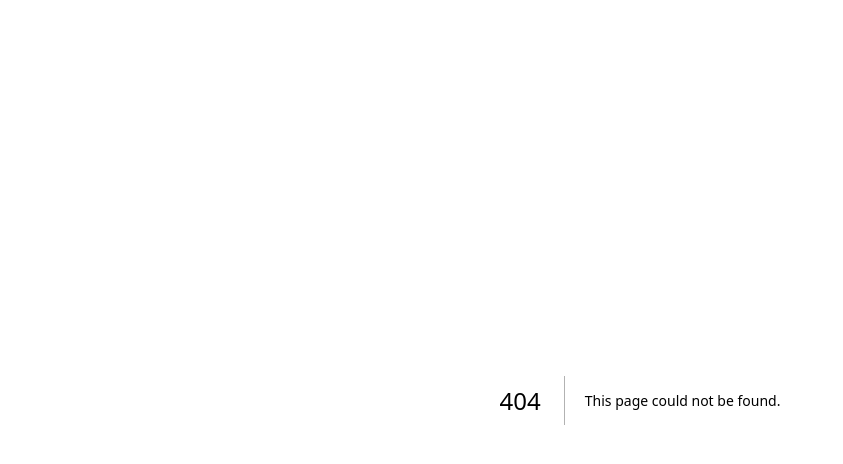
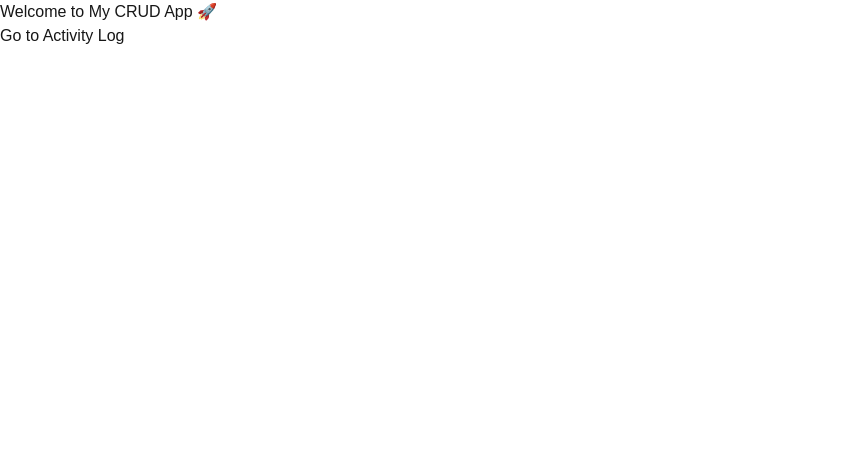
Before and after one commit to ValkyrieLim-dev/my-crud-app, a Next.js app: page / in a window 1280 px wide. Before the commit this address had no page. Shown: the top 464 px of the page, without its empty margins (0-843 px from the left). Built offline with nearby package versions, Linux system fonts and the light colour scheme.

Commit message:
Add homepage

```diff
--- /dev/null
+++ b/src/app/page.tsx
@@ -0,0 +1,9 @@
+// src/app/page.tsx
+export default function Home() {
+  return (
+    <main>
+      <h1>Welcome to My CRUD App 🚀</h1>
+      <a href="/activity-log">Go to Activity Log</a>
+    </main>
+  )
+}
```
